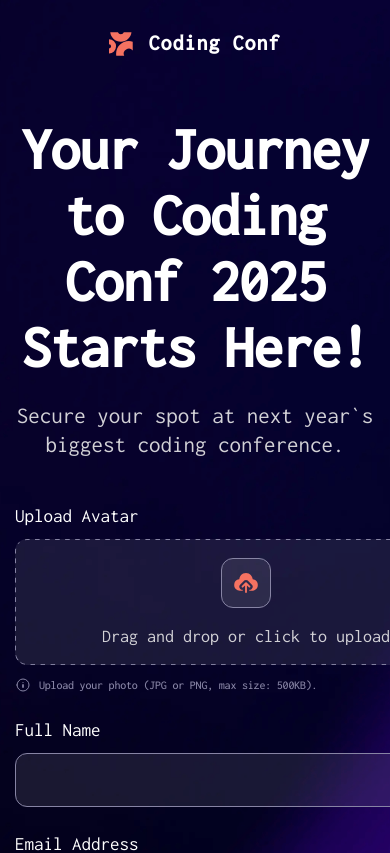
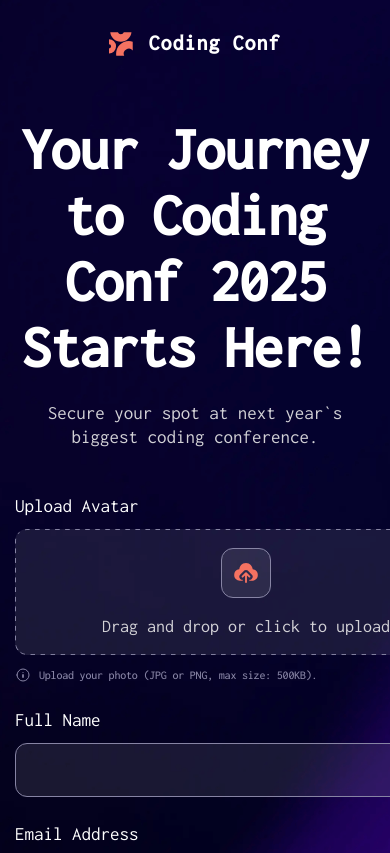
Before and after one commit to internet-unable/practice-projects, a React (Vite) app in the folder 02-react_ticket-generator_junior/: page / in a window 390 px wide. Shown: the top 853 px of the page. Built offline with nearby package versions, Linux system fonts and the light colour scheme.

Commit message:
Update Paragraph
- add styles for paragraph-size--23, on mobile;

```diff
--- a/02-react_ticket-generator_junior/src/components/UI/Paragraph/Paragraph.module.css
+++ b/02-react_ticket-generator_junior/src/components/UI/Paragraph/Paragraph.module.css
@@ -6,7 +6,9 @@
     --paragraph-line-height-19: 19px;
 
     --paragraph-font-size-23: 23px;
+    --paragraph-font-size-23-mobile: 19px;
     --paragraph-line-height-29: 29px;
+    --paragraph-line-height-29-mobile: 24px;
 
     font-family: "Inconsolata Regular";
     color: var(--color-neutral-300);
@@ -26,3 +28,9 @@
     font-size: var(--paragraph-font-size-23);
     line-height: var(--paragraph-line-height-29);
 }
+@media screen and (max-width: 425px) {
+    .paragraph-size--23 {
+        font-size: var(--paragraph-font-size-23-mobile);
+        line-height: var(--paragraph-line-height-29-mobile);
+    }
+}
```
